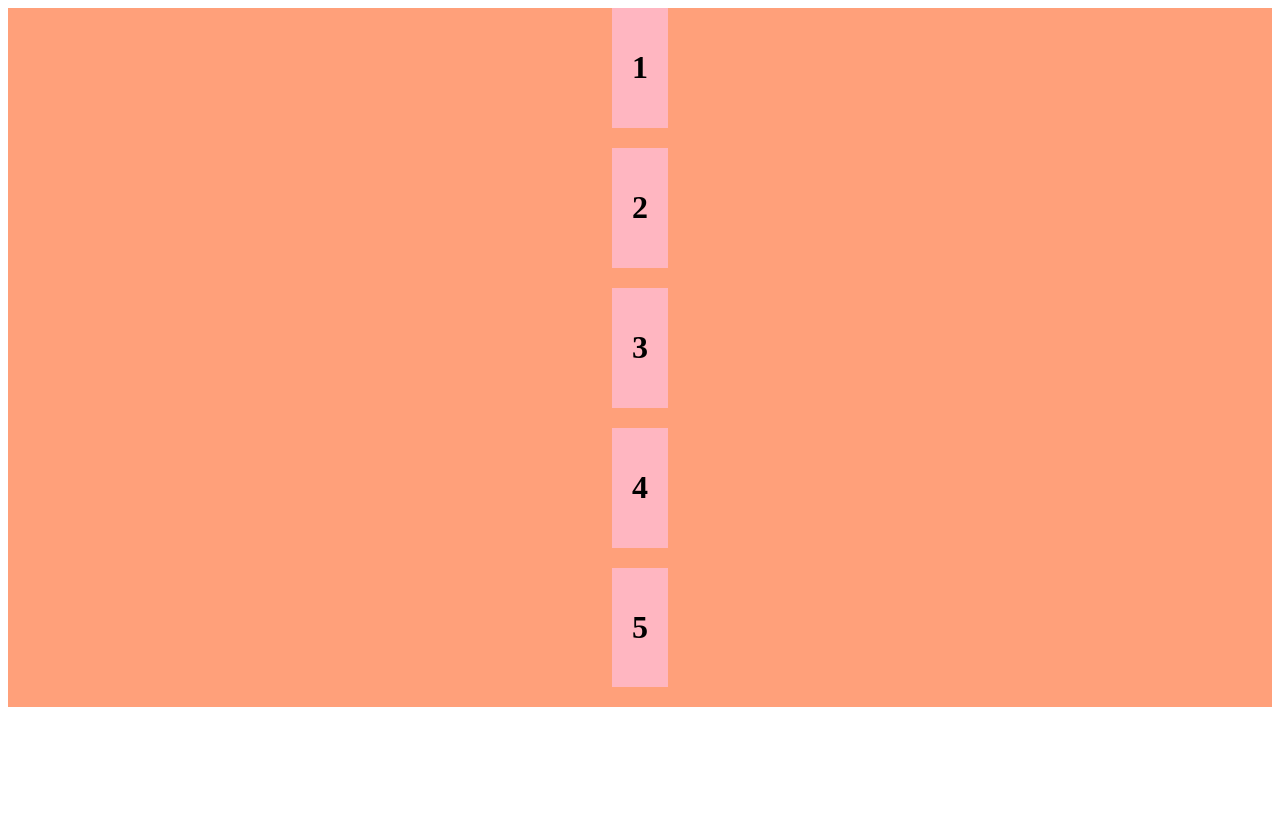
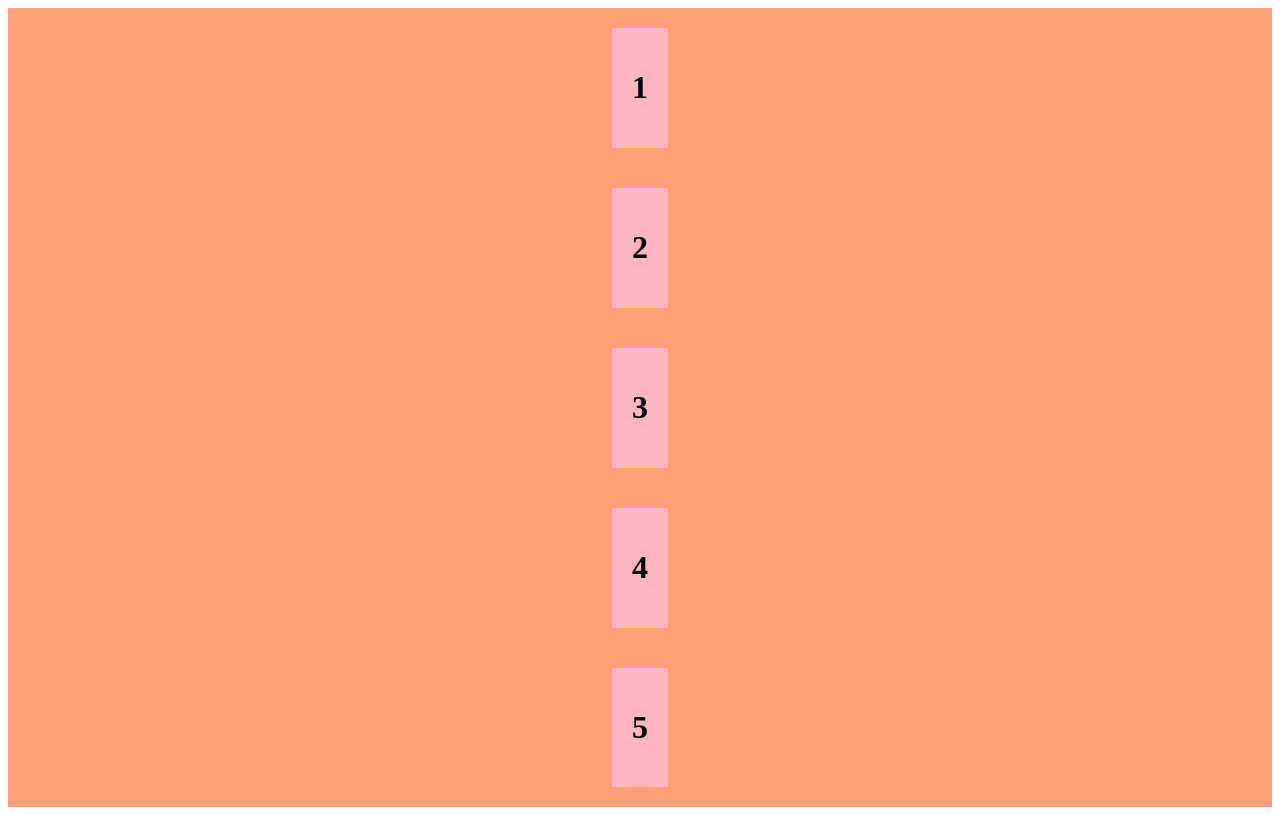
Before and after one commit to chalumurigirish/github-2, a plain HTML site: page HTML-assignment/index.html in a window 1280 px wide. Drawn offline with Linux system fonts and the light colour scheme.

Commit message:
Completed in column vise

```diff
--- a/HTML-assignment/style.css
+++ b/HTML-assignment/style.css
@@ -11,4 +11,5 @@
   background-color: lightpink;
   padding: 20px;
   border-bottom:20px solid lightsalmon;
+  border-top:20px solid lightsalmon;
 }
```
